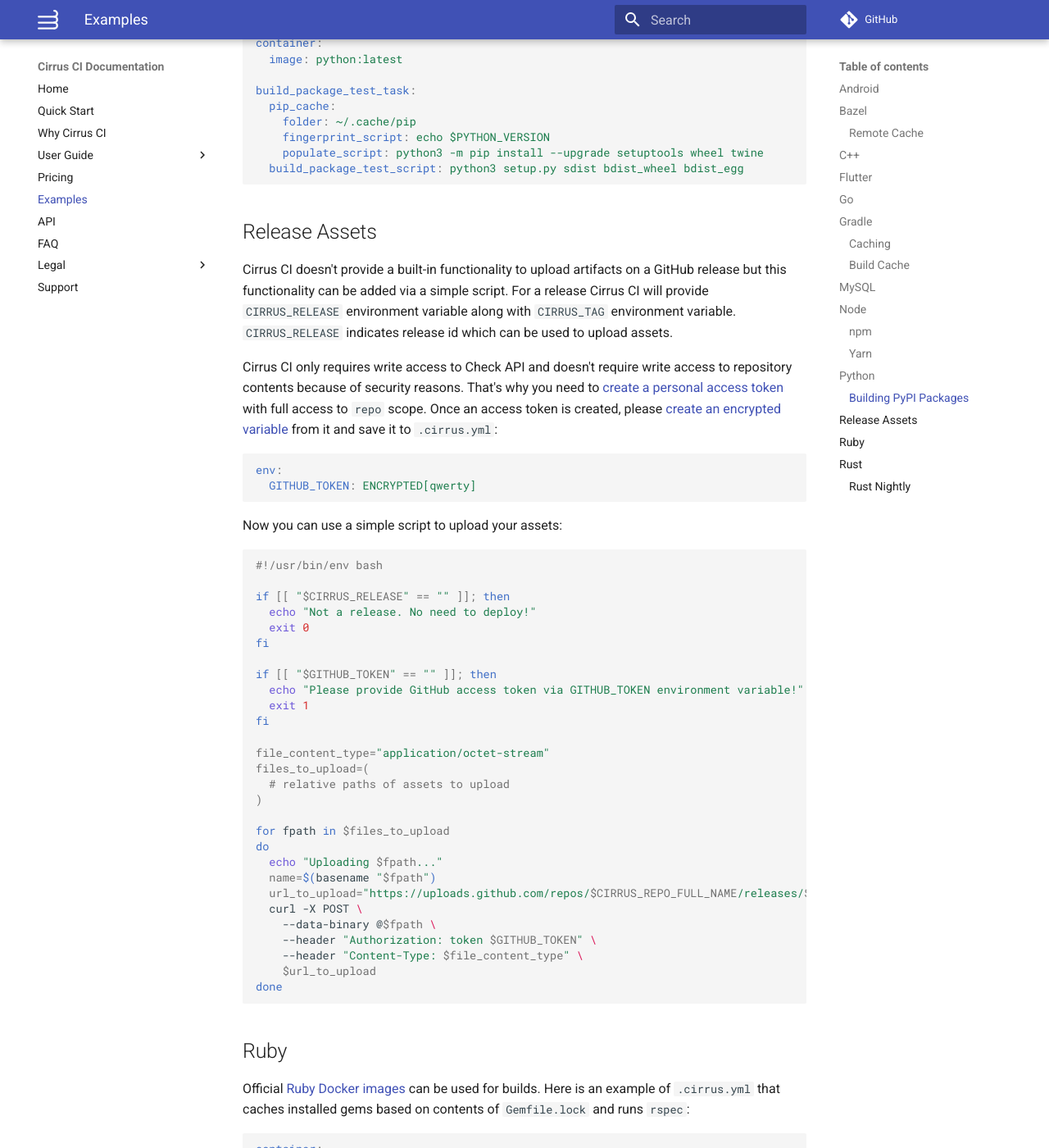
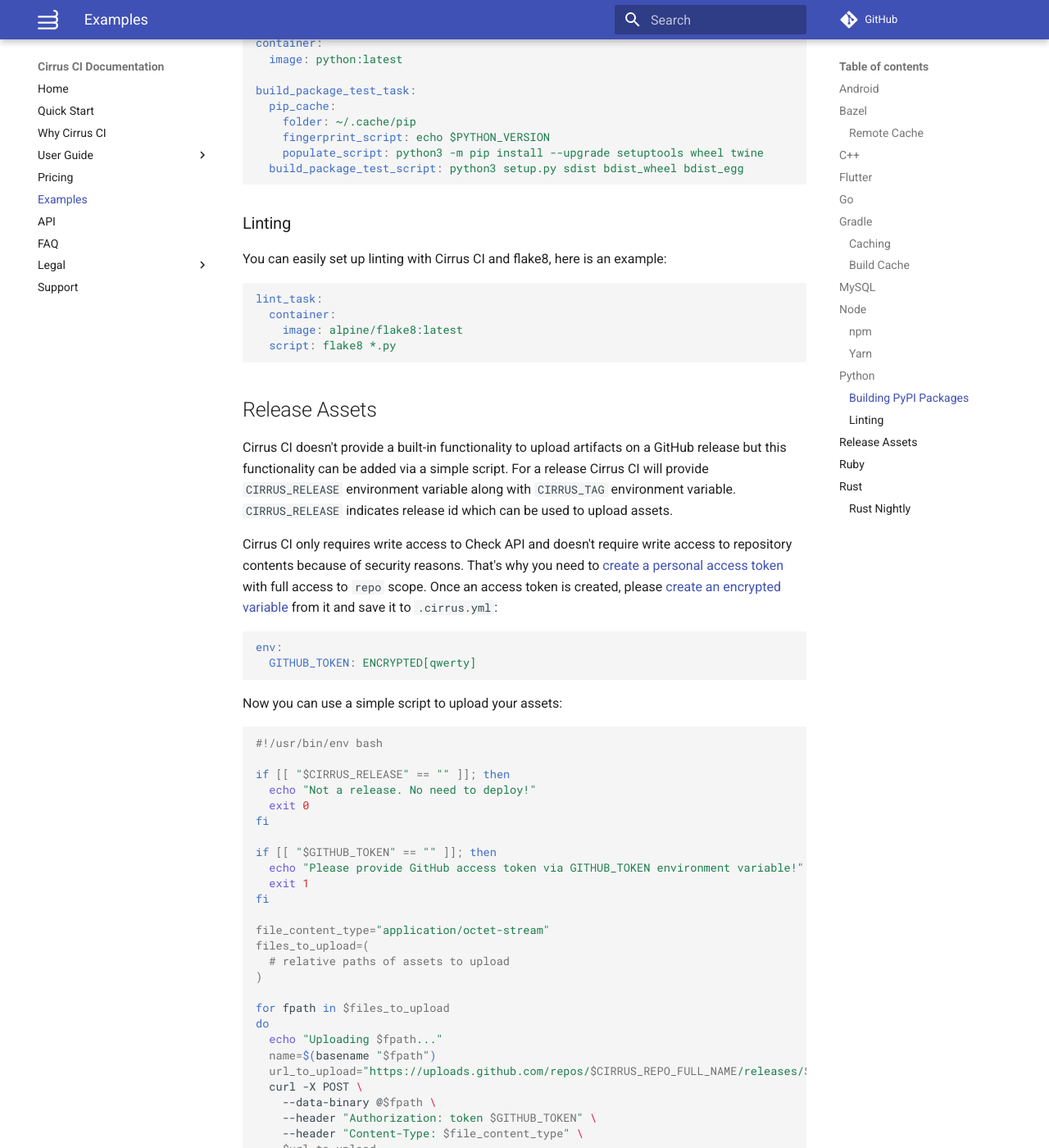
Before and after one commit to cirruslabs/cirrus-ci-docs, an MkDocs documentation site: the page built from docs/examples.md, in a window 1280 px wide and 1400 px high, scrolled down 5614 px. Shown: the whole window at 82% size. Built offline with MkDocs 1.6.1 and Material for MkDocs 9.7.7, drawn with Linux system fonts in a browser that asks for light colours; comment, search, counter and statistics services are not loaded; some of the changed text lies outside the part shown.

Commit message:
Update examples (#215)
* Update examples

* Update .spelling

* Remove useless inline html

* use verified content

````diff
--- a/docs/examples.md
+++ b/docs/examples.md
@@ -125,7 +125,7 @@ We recommend to use [official Gradle Docker containers](https://hub.docker.com/_
 environment variable set up and other Gradle specific configurations. For example, standard `java` containers don't have
 a pre-configured user and as a result don't have `HOME` environment variable presented which upsets Gradle.
 
-### <a name="gradle-caching"></a>Caching
+### Caching
 
 To preserve caches between Gradle runs simply add a [cache instruction](guide/writing-tasks.md#cache-instruction) as shown below.
 Trick here is to clean up `~/.gradle/caches` folder in the very end of a build. Gradle creates some unique nondeterministic
@@ -263,6 +263,17 @@ build_package_test_task:
   build_package_test_script: python3 setup.py sdist bdist_wheel bdist_egg
 ```
 
+### Linting
+
+You can easily set up linting with Cirrus CI and flake8, here is an example:
+
+```yaml
+lint_task:
+  container:
+    image: alpine/flake8:latest
+  script: flake8 *.py
+```
+
 ## Release Assets
 
 Cirrus CI doesn't provide a built-in functionality to upload artifacts on a GitHub release but this functionality can be
````
Also changed, not shown: other parts of docs/examples.md (+3 -2 lines), 1 other file.
